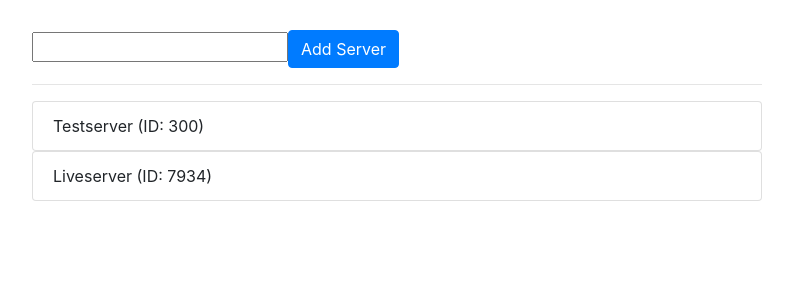
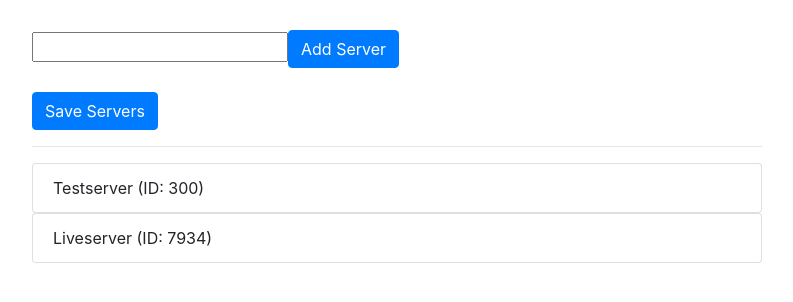
Before and after one commit to uladzimir-yeudakimovich/http-requests, an Angular app: page / in a window 1280 px wide. Shown: the top 302 px of the page, without its empty margins (53-846 px from the left). Built offline with nearby package versions, Linux system fonts and the light colour scheme.

Commit message:
Sending Requests (Example POST Request)

```diff
--- a/src/app/app.component.html
+++ b/src/app/app.component.html
@@ -5,6 +5,10 @@
       <button
         class="btn btn-primary"
         (click)="onAddServer()">Add Server</button>
+      <br><br>
+      <button
+        class="btn btn-primary"
+        (click)="onSave()">Save Servers</button>
       <hr>
       <ul class="list-group" *ngFor="let server of servers">
         <li class="list-group-item">{{ server.name }} (ID: {{ server.id }})</li>
--- a/src/app/app.component.ts
+++ b/src/app/app.component.ts
@@ -1,4 +1,6 @@
 import { Component } from '@angular/core';
+
+import { ServerService } from './server.service';
 
 @Component({
   selector: 'app-root',
@@ -19,6 +21,8 @@
     }
   ];
 
+  constructor(private serverService: ServerService) {}
+
   onAddServer(name: string) {
     this.servers.push({
       name: name,
@@ -31,4 +35,12 @@
     return Math.round(Math.random() * 10000);
   }
 
+  onSave() {
+    this.serverService.storeService(this.servers)
+      .subscribe(
+        (response) => console.log(response),
+        (error) => console.log(error)
+      );
+  }
+
 }
--- /dev/null
+++ b/src/app/server.service.ts
@@ -0,0 +1,12 @@
+import { Injectable } from '@angular/core';
+import { HttpClient } from '@angular/common/http';
+
+@Injectable()
+export class ServerService {
+  constructor(private http: HttpClient) {}
+
+  storeService(servers: any[]) {
+    return this.http.post('https://udemy-ng-http-7c72f.firebaseio.com/data.json', servers);
+  }
+
+}
```
Also changed, not shown: src/app/app.module.ts (+7 -2 lines).
